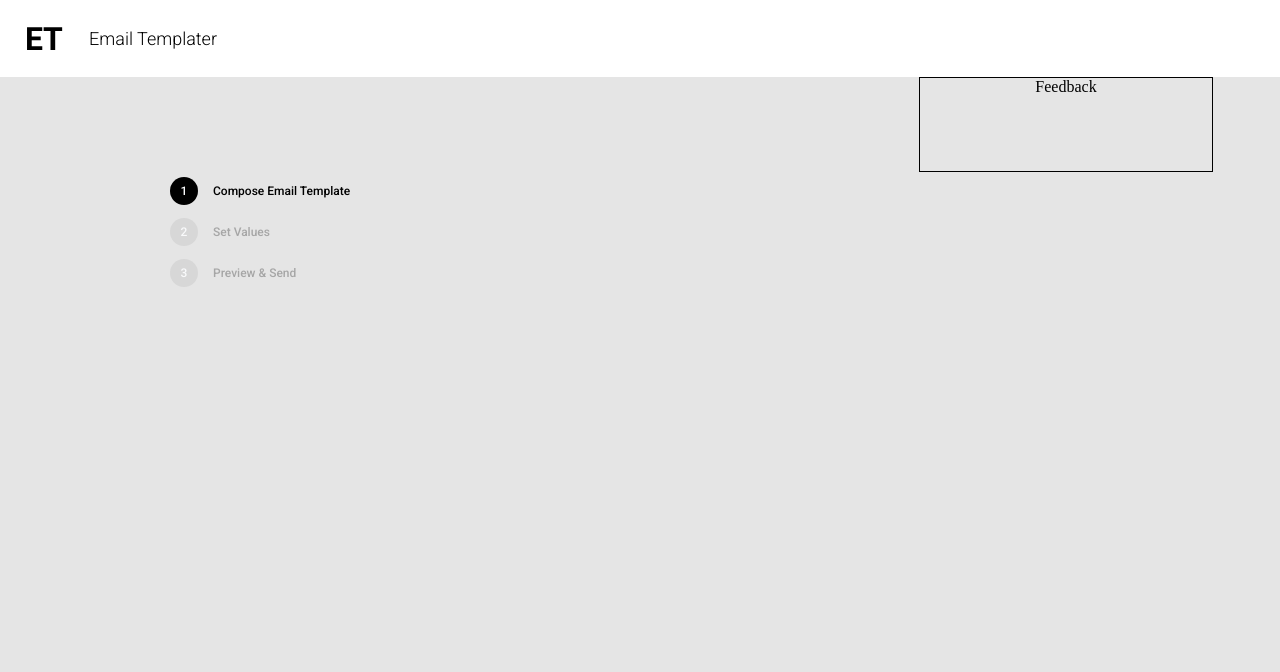
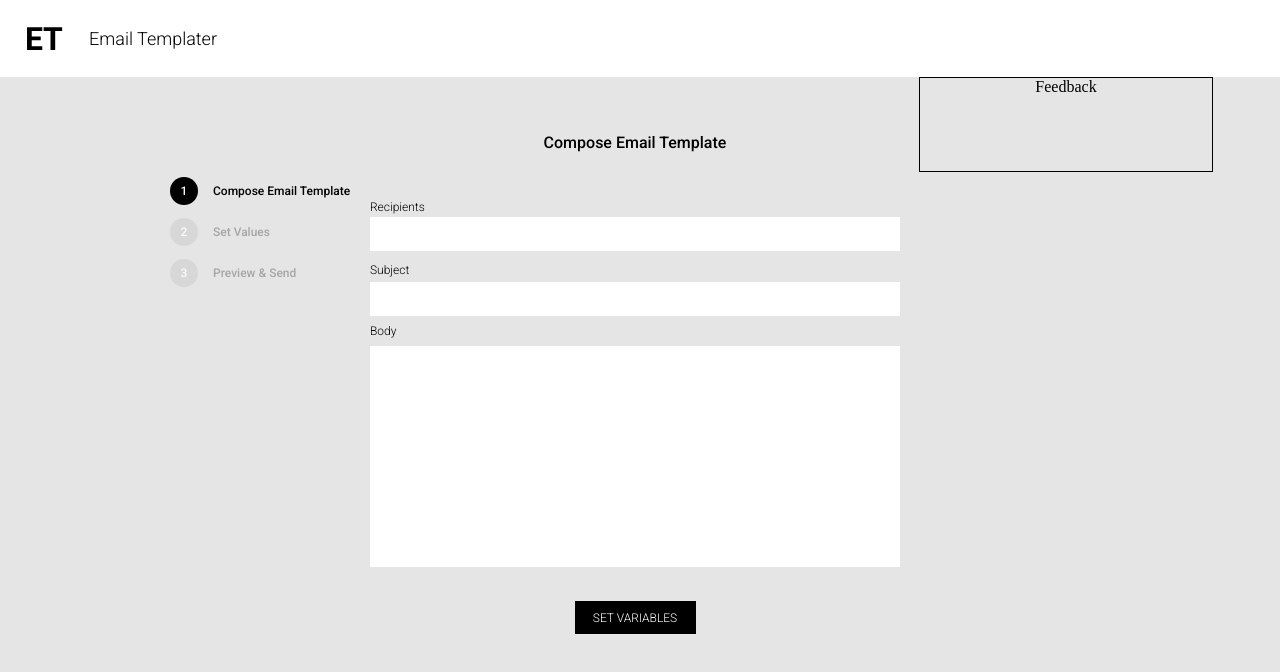
Before and after one commit to Sasha-Krasnoshchokov/email_template, a React (Create React App) app: page / in a window 1280 px wide. Shown: the top 672 px of the page. Built offline with nearby package versions, Linux system fonts and the light colour scheme.

Commit message:
First page

```diff
--- /dev/null
+++ b/src/components/Main/Templates/EmailTemplate/EmailTemplate.js
@@ -0,0 +1,66 @@
+// import { useState } from 'react';
+import './EmailTemplate.scss';
+
+// const defaultTemplate = {
+//   recipients: '',
+//   subject: '',
+//   body: '',
+// };
+
+export function EmailTemplate() {
+  // const [template, setTemplate] = useState(defaultTemplate);
+
+  return (
+    <>
+      <div className="composeEmail">
+
+        <h2 className="composeEmail__title">
+          Compose Email Template
+        </h2>
+
+        <form className="composeEmail__form">
+          <label
+            className="composeEmail__label composeEmail__label-recipients"
+            htmlFor="recipients"
+          >
+            Recipients
+          </label>
+          <input
+            className="composeEmail__input composeEmail__input-recipients"
+            id="recipients"
+          />
+
+          <label
+            className="composeEmail__label composeEmail__label-subject"
+            htmlFor="subject"
+          >
+            Subject
+          </label>
+          <input
+            className="composeEmail__input composeEmail__input-subject"
+            id="subject"
+          />
+
+          <label
+            className="composeEmail__label composeEmail__label-body"
+            htmlFor="body"
+          >
+            Body
+          </label>
+          <textarea
+            className="composeEmail__input composeEmail__input-body"
+            id="body"
+          />
+
+          <button
+            onClick={() => console.log(1)}
+            className="composeEmail__button" type="button"
+          >
+            SET VARIABLES
+          </button>
+        </form>
+
+      </div>
+    </>
+  );
+}
--- /dev/null
+++ b/src/components/Main/Templates/EmailTemplate/EmailTemplate.scss
@@ -0,0 +1,72 @@
+@import "../../../../styles/styles.scss";
+
+.composeEmail {
+	margin-top: 56px;
+	width: 100%;
+	height: 100%;
+
+	&__title {
+		@extend %roboto-semi-bold-16;
+		margin-bottom: 48px;
+	}
+
+	&__form {
+		align-items: start;
+	}
+
+	&__label {
+		display: flex;
+		flex-direction: column;
+		align-items: start;
+		@extend %roboto-semi-light-12;
+		color: $dark-primary;
+
+		&-recipients {
+			margin-bottom: 3px;
+		}
+		&-subject {
+			margin-bottom: 5px;
+		}
+		&-body {
+			margin-bottom: 8px;
+		}
+	}
+
+	&__input {
+		@extend %roboto-regular-12;
+		box-sizing: border-box;
+		padding: 10px 8px;
+		width: 100%;
+		height: 34px;
+		color: $dark-primary;
+
+		&-recipients {
+			margin-bottom: 12px;
+		}
+		&-subject {
+			margin-bottom: 8px;
+		}
+
+		&-body {
+			@extend %roboto-regular-16;
+			height: 221px;
+			margin-bottom: 30px;
+			text-align: left;
+			background-color: $bgc-secondary;
+			box-sizing: border-box;
+			resize: none;
+		}
+	}
+
+	&__button {
+		@extend %roboto-semi-light-12;
+		width: 121px;
+		height: 33px;
+		color: $bgc-secondary;
+		background-color: $dark-primary;
+
+		&:hover {
+			cursor: pointer;
+		}
+	}
+}
--- a/src/components/Main/Templates/Templates.js
+++ b/src/components/Main/Templates/Templates.js
@@ -1,10 +1,11 @@
-
+import { EmailTemplate } from './EmailTemplate/EmailTemplate.js';
 import './Templates.scss';
 
 export function Templates() {
   return (
     <>
       <div className="templates">
+        <EmailTemplate />
       </div>
     </>
   );
```
